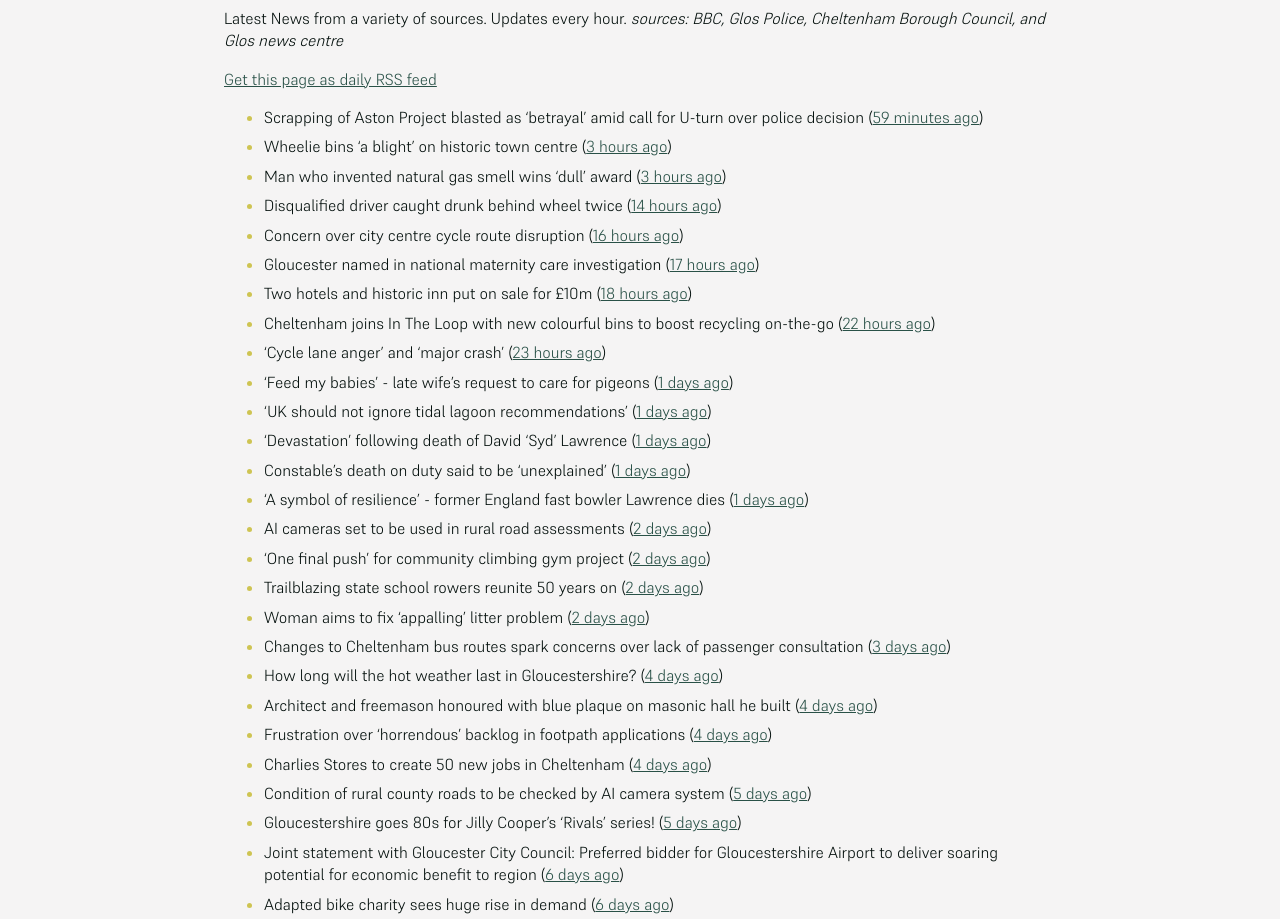
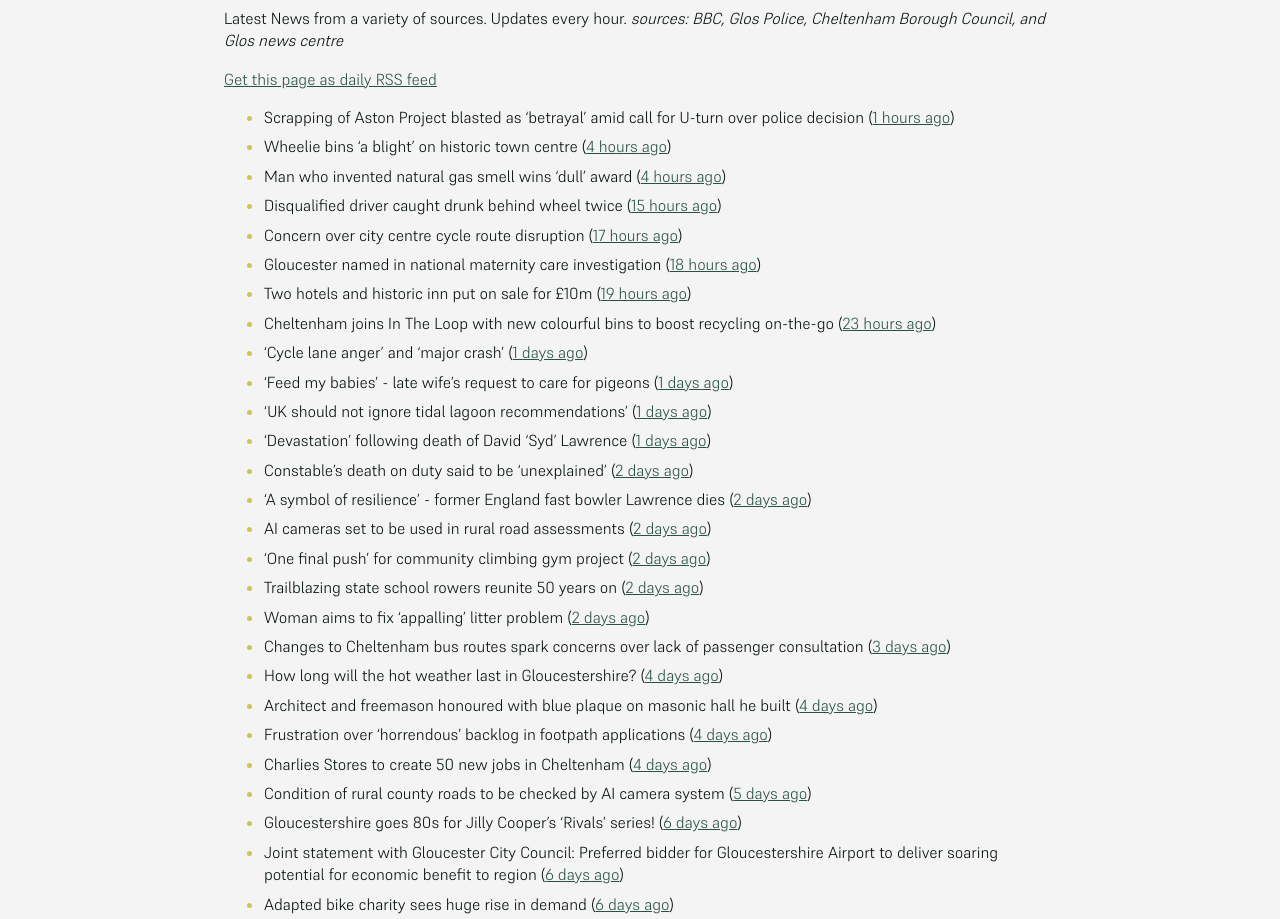
Before and after one commit to mat-0/cheltenham-open-data, a Jekyll site: the page built from _pages/news.md, in a window 1280 px wide and 1400 px high. Shown: the part 266-1185 px from the top of the window. Built offline with Jekyll 4.4.1, drawn with Linux system fonts in a browser that asks for light colours; some of the changed text lies outside the part shown.

Commit message:
Updated 2025-06-24 09:57:52

```diff
--- a/_pages/news.md
+++ b/_pages/news.md
@@ -12,20 +12,20 @@ _sources: BBC, Glos Police, Cheltenham Borough Council, and Glos news centre_
 [Get this page as daily RSS feed](/daily.rss)
 
 <!-- news_marker starts -->
-- Scrapping of Aston Project blasted as ‘betrayal’ amid call for U-turn over police decision ([59 minutes ago](https://gloucesternewscentre.co.uk/scrapping-of-aston-project-blasted-as-betrayal-amid-call-for-u-turn-over-police-decision/))
-- Wheelie bins 'a blight' on historic town centre ([3 hours ago](https://www.bbc.com/news/articles/cn86y7dq8yeo))
-- Man who invented natural gas smell wins 'dull' award ([3 hours ago](https://www.bbc.com/news/articles/cpw74x57p8po))
-- Disqualified driver caught drunk behind wheel twice ([14 hours ago](https://www.bbc.com/news/articles/c0k75jkm43zo))
-- Concern over city centre cycle route disruption ([16 hours ago](https://www.bbc.com/news/articles/cdez9y99k77o))
-- Gloucester named in national maternity care investigation ([17 hours ago](https://www.bbc.com/news/articles/c994x95yygyo))
-- Two hotels and historic inn put on sale for £10m ([18 hours ago](https://www.bbc.com/news/articles/c5y0vl7v84xo))
-- Cheltenham joins In The Loop with new colourful bins to boost recycling on-the-go ([22 hours ago](https://www.cheltenham.gov.uk/news/article/3022/cheltenham_joins_in_the_loop_with_new_colourful_bins_to_boost_recycling_on-the-go))
-- 'Cycle lane anger' and 'major crash' ([23 hours ago](https://www.bbc.com/news/articles/cy0w90d8dn6o))
+- Scrapping of Aston Project blasted as ‘betrayal’ amid call for U-turn over police decision ([1 hours ago](https://gloucesternewscentre.co.uk/scrapping-of-aston-project-blasted-as-betrayal-amid-call-for-u-turn-over-police-decision/))
+- Wheelie bins 'a blight' on historic town centre ([4 hours ago](https://www.bbc.com/news/articles/cn86y7dq8yeo))
+- Man who invented natural gas smell wins 'dull' award ([4 hours ago](https://www.bbc.com/news/articles/cpw74x57p8po))
+- Disqualified driver caught drunk behind wheel twice ([15 hours ago](https://www.bbc.com/news/articles/c0k75jkm43zo))
+- Concern over city centre cycle route disruption ([17 hours ago](https://www.bbc.com/news/articles/cdez9y99k77o))
+- Gloucester named in national maternity care investigation ([18 hours ago](https://www.bbc.com/news/articles/c994x95yygyo))
+- Two hotels and historic inn put on sale for £10m ([19 hours ago](https://www.bbc.com/news/articles/c5y0vl7v84xo))
+- Cheltenham joins In The Loop with new colourful bins to boost recycling on-the-go ([23 hours ago](https://www.cheltenham.gov.uk/news/article/3022/cheltenham_joins_in_the_loop_with_new_colourful_bins_to_boost_recycling_on-the-go))
+- 'Cycle lane anger' and 'major crash' ([1 days ago](https://www.bbc.com/news/articles/cy0w90d8dn6o))
 - 'Feed my babies' - late wife's request to care for pigeons ([1 days ago](https://www.bbc.com/news/videos/cn5kz4470rqo))
 - 'UK should not ignore tidal lagoon recommendations' ([1 days ago](https://www.bbc.com/news/articles/cvgd5ey411mo))
 - 'Devastation' following death of David 'Syd' Lawrence ([1 days ago](https://www.bbc.com/news/articles/cvg9r0j5g08o))
-- Constable's death on duty said to be 'unexplained' ([1 days ago](https://www.bbc.com/news/articles/c39z0d12k88o))
-- 'A symbol of resilience' - former England fast bowler Lawrence dies ([1 days ago](https://www.bbc.com/sport/cricket/articles/c07d973k0zzo))
+- Constable's death on duty said to be 'unexplained' ([2 days ago](https://www.bbc.com/news/articles/c39z0d12k88o))
+- 'A symbol of resilience' - former England fast bowler Lawrence dies ([2 days ago](https://www.bbc.com/sport/cricket/articles/c07d973k0zzo))
 - AI cameras set to be used in rural road assessments ([2 days ago](https://www.bbc.com/news/articles/c62g921l14jo))
 - 'One final push' for community climbing gym project ([2 days ago](https://www.bbc.com/news/articles/cx2v55q5kpeo))
 - Trailblazing state school rowers reunite 50 years on ([2 days ago](https://www.bbc.com/news/articles/ce9xgerg0n5o))
@@ -36,7 +36,7 @@ _sources: BBC, Glos Police, Cheltenham Borough Council, and Glos news centre_
 - Frustration over ‘horrendous’ backlog in footpath applications ([4 days ago](https://gloucesternewscentre.co.uk/frustration-over-horrendous-backlog-in-footpath-applications/))
 - Charlies Stores to create 50 new jobs in Cheltenham ([4 days ago](https://gloucesternewscentre.co.uk/charlies-stores-to-create-50-new-jobs-in-cheltenham/))
 - Condition of rural county roads to be checked by AI camera system ([5 days ago](https://gloucesternewscentre.co.uk/condition-of-rural-county-roads-to-be-checked-by-ai-camera-system/))
-- Gloucestershire goes 80s for Jilly Cooper’s ‘Rivals’ series! ([5 days ago](https://www.bbc.co.uk/sounds/play/p0ljxnh1))
+- Gloucestershire goes 80s for Jilly Cooper’s ‘Rivals’ series! ([6 days ago](https://www.bbc.co.uk/sounds/play/p0ljxnh1))
 - Joint statement with Gloucester City Council: Preferred bidder for Gloucestershire Airport to deliver soaring potential for economic benefit to region ([6 days ago](https://www.cheltenham.gov.uk/news/article/3021/joint_statement_with_gloucester_city_council_preferred_bidder_for_gloucestershire_airport_to_deliver_soaring_potential_for_economic_benefit_to_region))
 - Adapted bike charity sees huge rise in demand ([6 days ago](https://www.bbc.co.uk/sounds/play/p0ljrsvr))
 - Scene guard in place overnight after report two men assaulted a man in Cheltenham ([7 days ago](https://gloucesternewscentre.co.uk/scene-guard-in-place-overnight-after-report-two-men-assaulted-a-man-in-cheltenham/))
@@ -50,7 +50,7 @@ _sources: BBC, Glos Police, Cheltenham Borough Council, and Glos news centre_
 - Hospice grounds in full bloom for popular open gardens event ([13 days ago](https://gloucesternewscentre.co.uk/hospice-grounds-in-full-bloom-for-popular-open-gardens-event/))
 - Shire Hall Lib Dems urged to reopen Cheltenham’s Swindon Road tip ([14 days ago](https://gloucesternewscentre.co.uk/shire-hall-lib-dems-urged-to-reopen-cheltenhams-swindon-road-tip/))
 - Funding for Cheltenham sports community hub set for approval ([14 days ago](https://gloucesternewscentre.co.uk/funding-for-cheltenham-sports-community-hub-set-for-approval/))
-- Man ‘alarmed’ to find home included ‘without consent’ in 4000-house plan near M5 ([16 days ago](https://gloucesternewscentre.co.uk/man-alarmed-to-find-home-included-without-consent-in-4000-house-plan-near-m5/))
+- Man ‘alarmed’ to find home included ‘without consent’ in 4000-house plan near M5 ([17 days ago](https://gloucesternewscentre.co.uk/man-alarmed-to-find-home-included-without-consent-in-4000-house-plan-near-m5/))
 - Cheltenham celebrates 10 years of prestigious Purple Flag ([18 days ago](https://www.cheltenham.gov.uk/news/article/3019/cheltenham_celebrates_10_years_of_prestigious_purple_flag))
 - Reshaping Cheltenham’s future with latest cabinet portfolio announcements ([18 days ago](https://www.cheltenham.gov.uk/news/article/3018/reshaping_cheltenhams_future_with_latest_cabinet_portfolio_announcements))
 - Cheltenham and Tewkesbury planners blasted for ‘caring more about bats than police’ in Elms Park decision ([18 days ago](https://gloucesternewscentre.co.uk/cheltenham-and-tewkesbury-planners-blasted-for-caring-more-about-bats-than-police-in-elms-park-decision/))
```
Also changed, not shown: other parts of _pages/news.md (+4 -4 lines), _data/flood.json (+4 -4 lines), _pages/fix-my-street.md (+2 -2 lines), index.md (+5 -5 lines).
